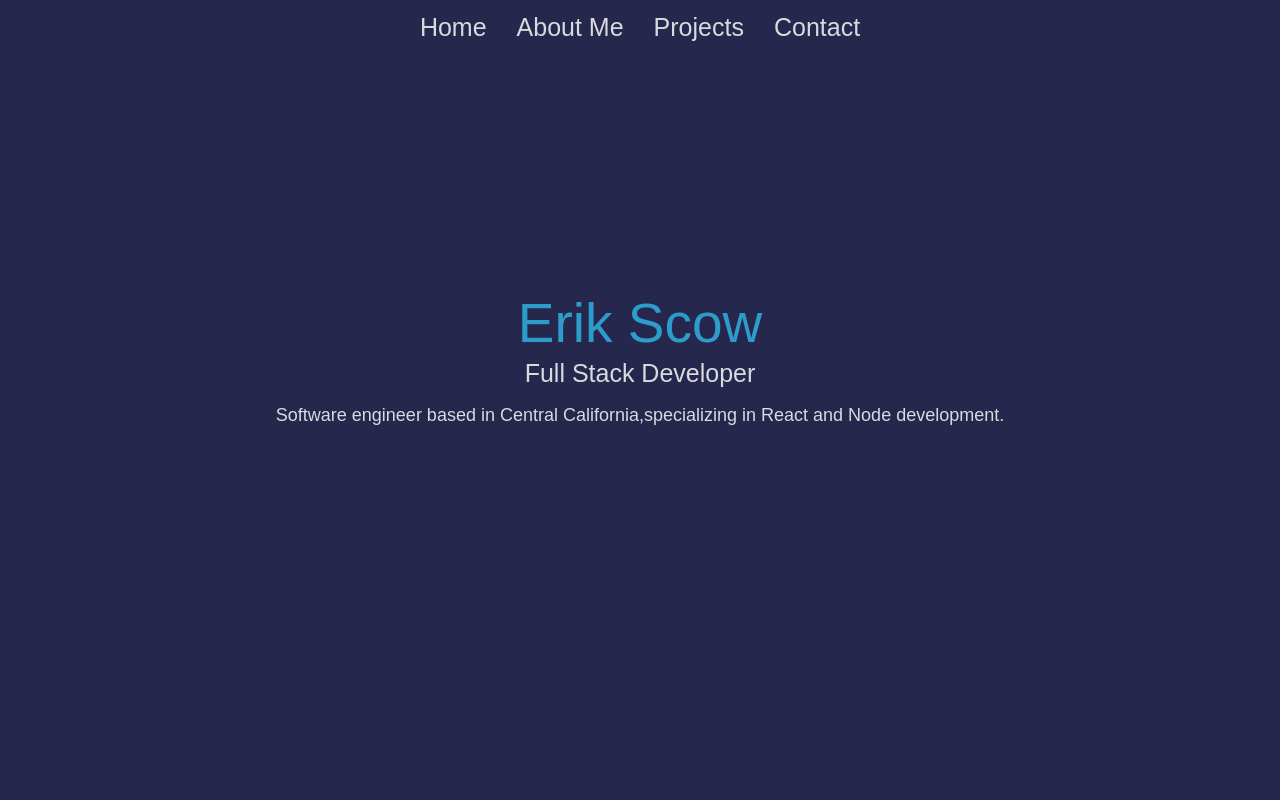
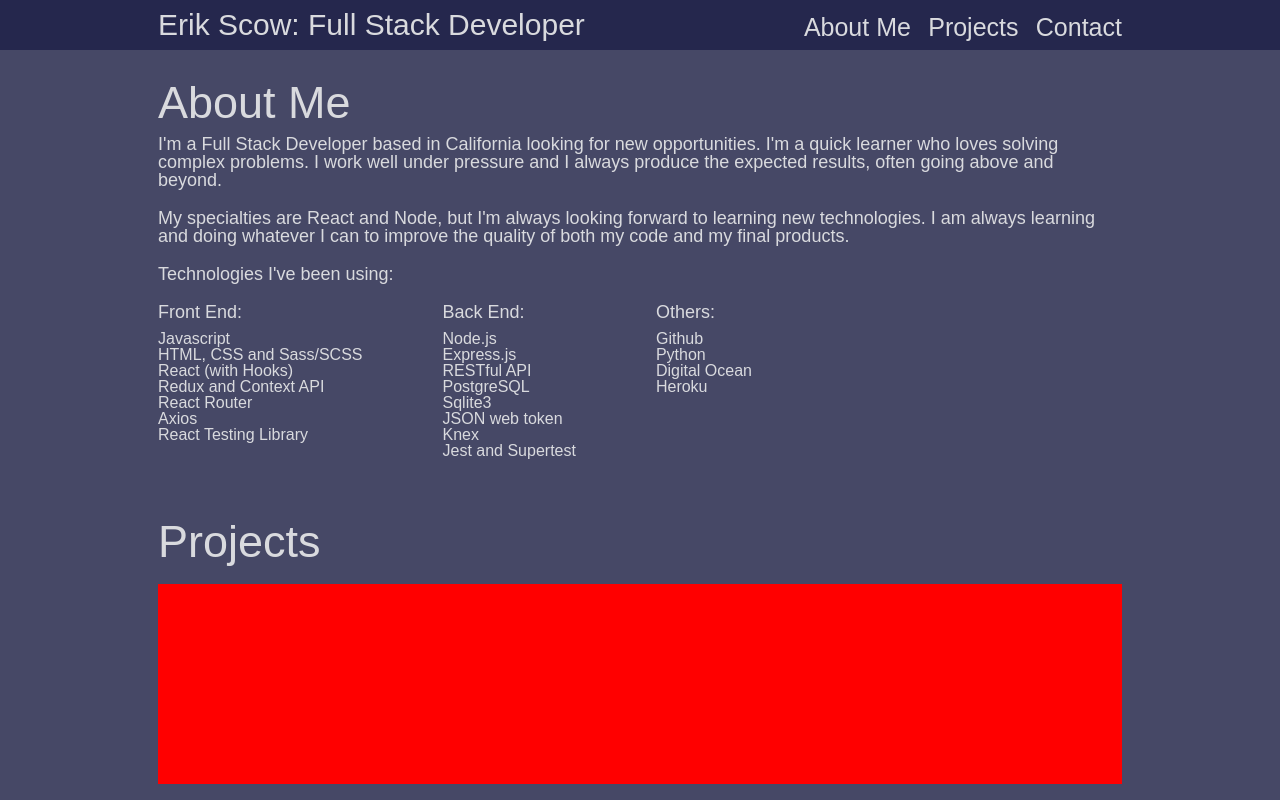
Before and after one commit to ErikScow/portfolio, a React (Create React App) app: page / in a window 1280 px wide. Shown: the top 800 px of the page. Built offline with nearby package versions, Linux system fonts and the light colour scheme.

Commit message:
redesigning the front page

```diff
--- a/src/App.css
+++ b/src/App.css
@@ -92,42 +92,47 @@ p {
 }
 
 header {
-  height: 100vh;
+  width: 100%;
   background: #25274d;
-  padding-top: 37vh;
+  position: fixed;
+  top: 0;
+  height: 50px;
 }
-header h1 {
-  text-align: center;
-  margin-bottom: 10px;
-  color: #2e9cca;
+header .container {
+  width: 80%;
+  padding: 0 30px;
+  margin: 0 auto;
+  display: flex;
+  justify-content: space-between;
 }
-header h3 {
-  text-align: center;
-  margin-bottom: 20px;
+header .container h1 {
+  font-size: 30px;
+  margin: 10px 0;
+  color: #d9dade;
 }
-header p {
-  text-align: center;
-}
-header nav {
-  width: 100%;
-  text-align: center;
-  position: fixed;
-  top: 0px;
+header .container nav {
+  text-align: left;
   height: 50px;
   background: #25274d;
+  width: 33%;
+  display: flex;
+  justify-content: space-between;
 }
-header nav a {
+header .container nav a {
   display: inline-block;
   font-size: 25px;
-  margin: 15px;
+  margin: 15px 0;
   text-decoration: none;
   color: inherit;
 }
-header nav a:hover {
+header .container nav a:hover {
   cursor: pointer;
-  color: #2e9cca;
+  color: #d9dade;
 }
 
+.about-container {
+  margin-top: 50px;
+}
 .about-container p {
   padding: 10px 0;
 }
@@ -147,7 +152,7 @@ header nav a:hover {
   justify-content: space-evenly;
 }
 .projects-section .projects-container .project-container {
-  width: 45%;
+  width: 100%;
   height: 200px;
   margin: 20px 0;
   background: red;
--- a/src/components/Header.js
+++ b/src/components/Header.js
@@ -1,19 +1,19 @@
-import React from 'react'
+import React from "react";
 
 const Header = () => {
-    return (
-        <header id="home">
-            <h1>Erik Scow</h1>
-            <h3>Full Stack Developer</h3>
-            <p>Software engineer based in Central California,specializing in React and Node development. </p>
-            <nav>
-                <a href='#home'>Home</a>
-                <a href='#about'>About Me</a>
-                <a href='#projects'>Projects</a>
-                <a href='#contact'>Contact</a>
-            </nav>
-        </header>
-    )
-}
+  return (
+    <header id="home">
+      <div className="container">
+        <h1>Erik Scow: Full Stack Developer</h1>
 
-export default Header
+        <nav>
+          <a href="#about">About Me</a>
+          <a href="#projects">Projects</a>
+          <a href="#contact">Contact</a>
+        </nav>
+      </div>
+    </header>
+  );
+};
+
+export default Header;
--- a/src/stylesheets/_variables.scss
+++ b/src/stylesheets/_variables.scss
@@ -1,4 +1,4 @@
 $app-background: #464866;
 $header-background: #25274d;
-$text-color-one: #2e9cca;
+$text-color-one: #d9dade;
 $text-color-two: #d9dade;
--- a/src/stylesheets/partials/_front-page.scss
+++ b/src/stylesheets/partials/_front-page.scss
@@ -1,38 +1,41 @@
- header{
-    height: 100vh;
+header {
+  width: 100%;
   background: $header-background;
-    padding-top: 37vh;
+  position: fixed;
+  top: 0;
 
-    h1{
-        text-align: center;
-        margin-bottom: 10px;
+  height: 50px;
+  .container {
+    width: 80%;
+    padding: 0 30px;
+    margin: 0 auto;
+    display: flex;
+    justify-content: space-between;
+    h1 {
+      font-size: 30px;
+      margin: 10px 0;
       color: $text-color-one;
     }
-    h3{
-        text-align: center;
-        margin-bottom: 20px;
-    }
-    p{
-        text-align: center;
-    }
-    nav{
-        width: 100%;
-        text-align: center;
-        position:fixed;
-        top:0px;
+
+    nav {
+      text-align: left;
       height: 50px;
       background: $header-background;
-        a{
+      width: 33%;
+      display: flex;
+      justify-content: space-between;
+      a {
         display: inline-block;
         font-size: 25px;
-            margin: 15px;
+        margin: 15px 0;
         text-decoration: none;
         color: inherit;
       }
 
-        a:hover{
+      a:hover {
         cursor: pointer;
         color: $text-color-one;
       }
     }
   }
+}
--- a/src/stylesheets/partials/_projects.scss
+++ b/src/stylesheets/partials/_projects.scss
@@ -1,10 +1,10 @@
-.projects-section{
-    .projects-container{
-        display:flex;
+.projects-section {
+  .projects-container {
+    display: flex;
     flex-flow: row wrap;
     justify-content: space-evenly;
-        .project-container{
-            width: 45%;
+    .project-container {
+      width: 100%;
       height: 200px;
       margin: 20px 0;
       background: red;
```
Also changed, not shown: src/stylesheets/_global.scss (+8 -9 lines), src/stylesheets/partials/_about.scss (+6 -5 lines), 2 other files (tests, documents, lock files or other folders). Lines whose indentation alone changed are shown as unchanged.
